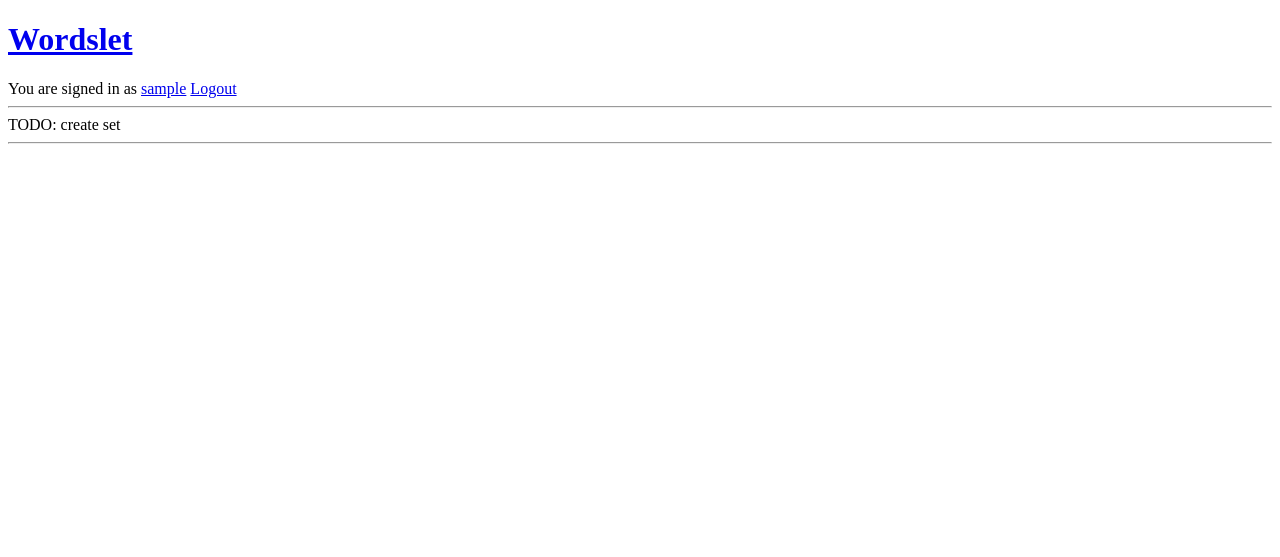
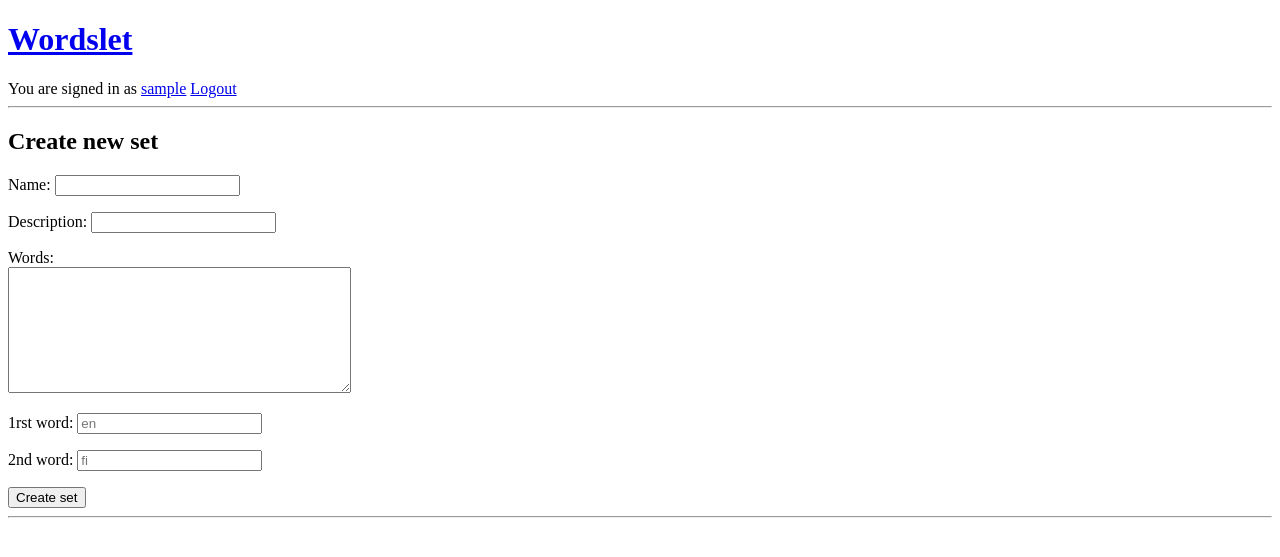
Before and after one commit to seirepo/tietokantasovellus-kesa-2022, a Flask app: page /add-new-set in a window 1280 px wide. Shown: the top 557 px of the page. Run offline with Flask 2, Linux system fonts and the light colour scheme; the visitor is signed in with stand-in values (Sample User, id 1).

Commit message:
Check method when adding new set, base implementation of add-net-set.html

```diff
--- a/routes.py
+++ b/routes.py
@@ -84,14 +84,22 @@ def show_user(id):
     sets = result.fetchall()
     return render_template("user.html", count=len(sets), username=username, sets=sets, creator=id)
 
-@app.route("/add-new-set")
+@app.route("/add-new-set", methods=["GET", "POST"])
 def add_new_set():
-    if session.get("username"):
-        #TODO: actual implementation
-        return render_template("add-new-set.html")
-    else:
-        #TODO: add an error message "log in to create a new set" or sth
-        return redirect("/login")
+    if request.method == "GET":
+        if session.get("username"):
+            #TODO: actual implementation
+            return render_template("add-new-set.html")
+        else:
+            #TODO: add an error message "log in to create a new set" or sth
+            return redirect("/login")
+    if request.method == "POST":
+        flash("New set added")
+        #TODO: users.check_csrf()
+        #TODO: handle request form parameters
+        #TODO: check params
+        #TODO: return to user's page
+        return redirect("/")
 
 @app.route("/play/<int:id>")
 def play(id):
--- a/templates/add-new-set.html
+++ b/templates/add-new-set.html
@@ -1,5 +1,28 @@
 {% extends "layout.html" %}
 {% block title %}Main{% endblock %}
 {% block content %}
-TODO: create set
+<h2>Create new set</h2>
+
+<form action="/add-new-set" method="post">
+
+    <p>Name:
+    <input type="text" name="name" minlength="1" maxlength="20"></p>
+    <p>Description:
+    <input type="text" name="description" minlength="1" maxlength="100"></p>
+
+    <p>Words:<br>
+    <textarea name="words" placeholder="Ex. cat;kissa" rows="8" cols="40" maxlength="10000">
+    </textarea></p>
+
+    <p>1rst word:
+    <input type="text" name="word1" placeholder="en" minlength="0" maxlength="20"></p>
+    <p>2nd word:
+    <input type="text" name="word2" placeholder="fi" minlength="0" maxlength="20"></p>
+
+    <input type="submit" value="Create set">
+
+    <input type="hidden" name="csrf_token" value="{{ session.csrf_token }}">
+
+</form>
+
 {% endblock %}
```
